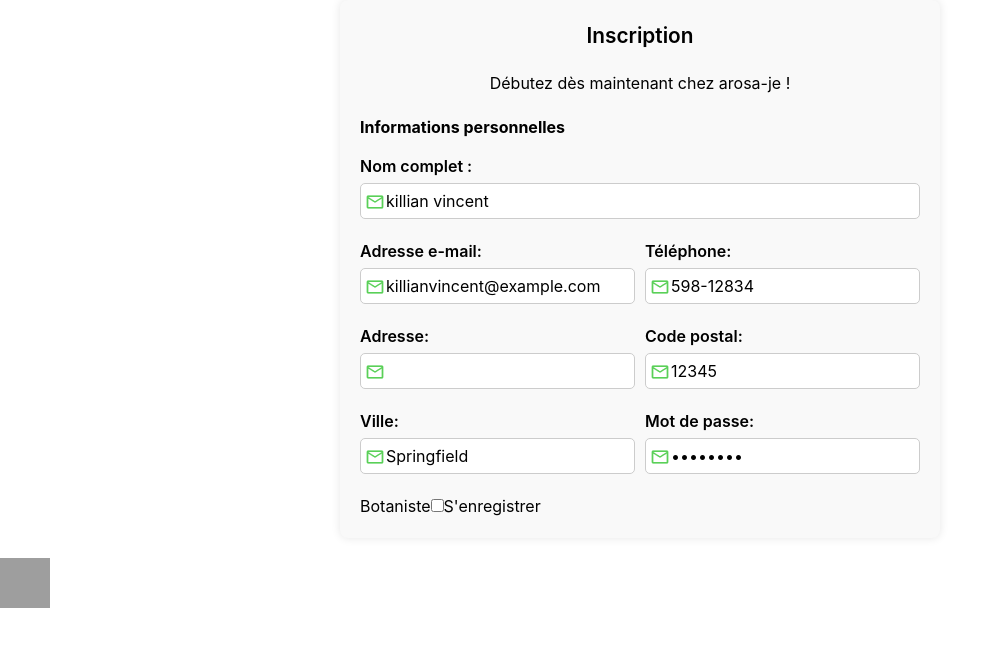
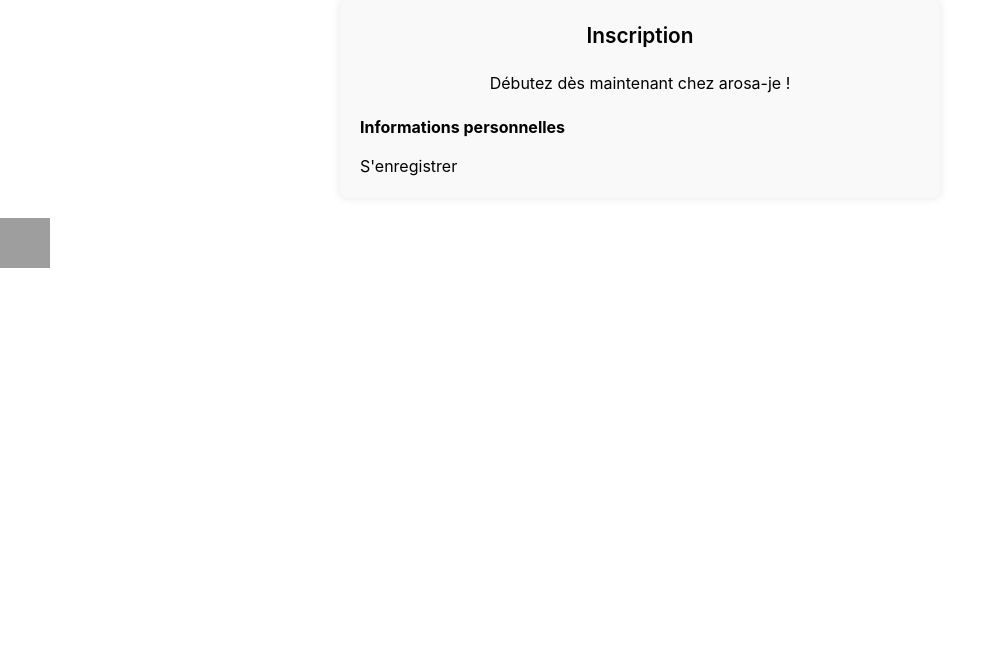
Before and after one commit to killiandevapp/arosa_je, a React (Create React App) app: page /enregistrement in a window 1280 px wide. Shown: the top 646 px of the page, without its empty margins (0-983 px from the left). Built offline with nearby package versions, Linux system fonts and the light colour scheme; grey boxes are pictures that could not be loaded.

Commit message:
prepa merge

```diff
--- a/src/App.js
+++ b/src/App.js
@@ -22,11 +22,12 @@
         <Route path="/connexion" element={<Connexion />}> </Route>
         <Route path="/enregistrement" element={<Enregistrement />}> </Route>
 
-
-        <Route path="/profilb" element={<ProfilBotaniste />}> </Route>
-
-
-        <Route path="/profilp" element={<ProfilProprietaire />}> </Route>
+        {/* <Route element={<ProtectedRouteRole allowedRoles={['botanist']} />}> */}
+          <Route path="/profilb" element={<ProfilBotaniste />}> </Route>
+        {/* </Route> */}
+        <Route element={<ProtectedRouteRole allowedRoles={['owner']} />}>
+          <Route path="/profilp" element={<ProfilProprietaire />}> </Route>
+        </Route>
 
 
 
--- a/src/components/garde/gardeProprietaire.jsx
+++ b/src/components/garde/gardeProprietaire.jsx
@@ -117,7 +117,7 @@
                         <div>
                             <h3 className="text-lg font-semibold">Gardiennage</h3>
                             {/* L'utilisateur peut demander a garder une plante */}
-                            {!etatGardiennage ? (
+                            {etatGardiennage ? (
                                 <>
                                     <p>Vous ne gardez pas de plante actuellement</p>
                                 </>
--- a/src/pages/enregistrement.jsx
+++ b/src/pages/enregistrement.jsx
@@ -2,42 +2,44 @@
 import React from "react";
 import '../styles/enregistrement.css'
 import { useState } from "react";
-// import axios from 'axios';
+import axios from 'axios';
 
 export default function Enregistrement() {
     const [userData, setUserData] = useState({
-        "fullname": "killian vincent",
-        "email": "killianvincent@example.com",
-        "address": "123 Maaferfple Street",
-        "password":"kiki1234",
-        "zip": 12345,
-        "city": "Springfield",
-        "phone": "598-12834",
-        "role": "owner"
+        "fullname": "kigki brOape",
+        "email": "bagpOe@kiki.com",
+        "address": "123 le gStret",
+        "password":"kikg234",
+        "zip": 1245,
+        "city": "Springfmeld",
+        "phone": "548-1834",
+        "role": "botanist"
     });
 
     const [isBotaniste, setIsBotaniste] = useState(false);
 
-    const handleChange = (e) => {
-        const { name, value } = e.target;
-        setUserData(prevState => ({
-            ...prevState,
-            [name]: value
-        }));
-    };
+    // const handleChange = (e) => {
+    //     const { name, value } = e.target;
+    //     setUserData(prevState => ({
+    //         ...prevState,
+    //         [name]: value
+    //     }));
+    // };
 
-    const handleBotanisteChange = () => {
-        setIsBotaniste(prevState => !prevState); // Inverse la valeur actuelle de isBotaniste
-        setUserData(prevState => ({
-            ...prevState,
-            role: isBotaniste ? "utilisateur" : "botaniste"
-        }));
-    };
+    // const handleBotanisteChange = () => {
+    //     setIsBotaniste(prevState => !prevState); // Inverse la valeur actuelle de isBotaniste
+    //     setUserData(prevState => ({
+    //         ...prevState,
+    //         role: isBotaniste ? "utilisateur" : "botaniste"
+    //     }));
+    // };
 
     const handleEnregistrement = () => {
         // Effectuez ici les actions nécessaires pour enregistrer les données
         // console.log("Données d'enregistrement :", userData);
-        // const response = axios.post("http://localhost:8000/user/signup", userData)
+        const response = axios.post("http://localhost:8000/user/signup", userData)
+        return response;
+        console.log(response);
         // console.log(response);
 
     };
@@ -49,7 +51,7 @@
                 <p>Débutez dès maintenant chez arosa-je !</p>
                 <p>Informations personnelles</p>
                 <form>
-                    <div className="form-group">
+                    {/* <div className="form-group">
 
                         <div className="half">
                             <label htmlFor="fullname">Nom complet :</label>
@@ -94,7 +96,7 @@
                         </div>
                     </div>
                     <label htmlFor="botaniste">Botaniste</label>
-                    <input type="checkbox" name="botaniste" id="botaniste" checked={isBotaniste} onChange={handleBotanisteChange}/>
+                    <input type="checkbox" name="botaniste" id="botaniste" checked={isBotaniste} onChange={handleBotanisteChange}/> */}
                     <button type="button" onClick={handleEnregistrement}>S'enregistrer</button>
                 </form>
             </div>
--- a/src/pages/message.jsx
+++ b/src/pages/message.jsx
@@ -2,16 +2,25 @@
 
 
 
-export default function Message(){
+export default function Message() {
+    const data =
+        [
+
+        ]
 
 
-    return(
+
+    return (
         <>
             <section className="h-full w-full">
                 <div>
 
                 </div>
                 <div>
+                    <div></div>
+                    <div>
+
+                    </div>
 
                 </div>
             </section>
```
Lines whose indentation alone changed are shown as unchanged.
